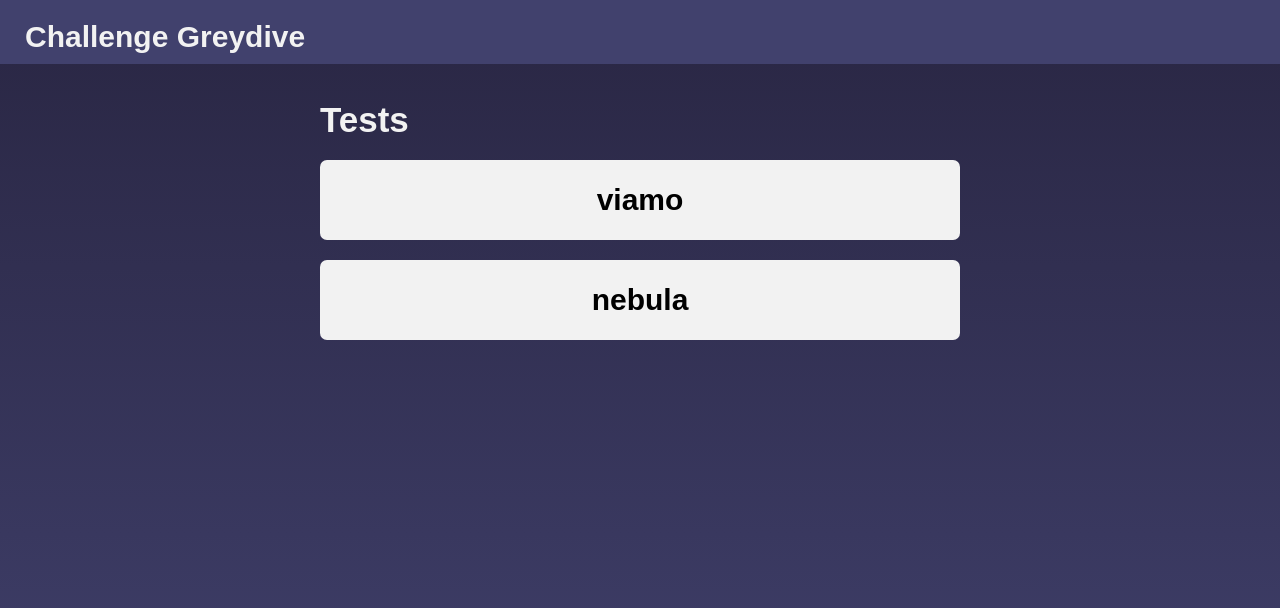
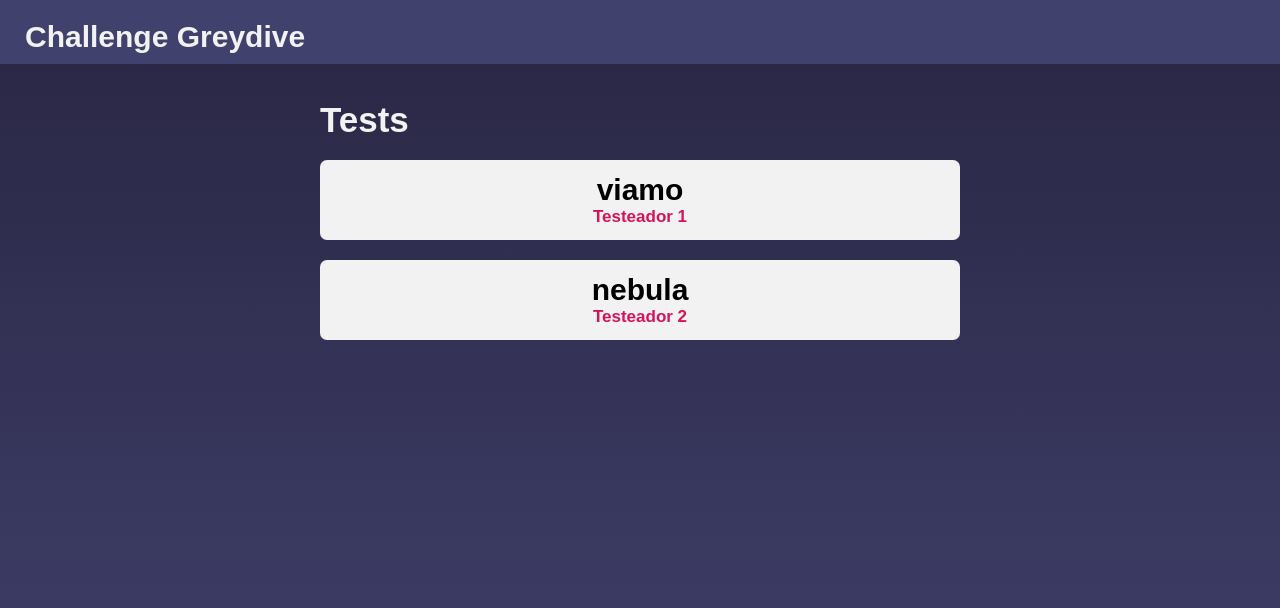
Before and after one commit to matiasortubia/challenge-greydive, a React (Create React App) app: page / in a window 1280 px wide. Shown: the top 608 px of the page. Built offline with nearby package versions, Linux system fonts and the light colour scheme.

Commit message:
Add tester numbers

```diff
--- a/src/App.jsx
+++ b/src/App.jsx
@@ -1,21 +1,22 @@
-import data from './data/db.json';
 import { BrowserRouter as Router, Routes, Route } from "react-router-dom";
 import { v4 as uuidv4 } from 'uuid';
 import { Home } from './pages/Home.jsx';
 import { PageTemplate } from './components/pageTemplate/PageTemplate.jsx';
 import './App.css';
+import data from './data/db.json';
 
 export default function App() {
   return (
       <Router>
           <Routes>
               <Route path='/' element={<Home data={ data } />} />
-              { data.map( el => {
+              { data.map( (el, i) => {
+                let testerNumber = i + 1;
                 return (
-                  <Route path={ `/${el.cliente}` }
+                  <Route path={ `/${el.cliente}/testeador-${ testerNumber }` }
                         key={ uuidv4() }
                         element={
-                          <PageTemplate content={ el } />
+                          <PageTemplate content={ el } testerNumber={ testerNumber } />
                         } />
                 );
               }) }
--- a/src/components/pageTemplate/PageTemplate.jsx
+++ b/src/components/pageTemplate/PageTemplate.jsx
@@ -8,23 +8,21 @@ import styles from './pageTemplate.module.css';
    ob: json object from which the data will be rendered
 
    returns: a jsx expression with the page elements rendered. */
-function PageTemplate({ content }) {
+function PageTemplate({ content, testerNumber }) {
     document.title = content.cliente + " | Challenge Greydive";
 
     const transcription = content.transcripcion.split('<br>').map(str => (
         <React.Fragment key={ uuidv4() }>{str}<br /></React.Fragment>
     ));
 
-
     return (
         <>
-
             <Header />
             <div className={ styles.wrapper }>
                 <main className={ styles.mainBox }>
                     <h2 className={ styles.title }>{ content.cliente }</h2>
                     <h2 className={ styles.title }>Test: Test de usabilidad en el sitio web</h2>
-                    <h3 className={ styles.subtitle }>{ content.plataforma }</h3>
+                    <h3 className={ styles.subtitle }>{ `Testeador ${ testerNumber }` }</h3>
                     <video className={ styles.centered } controls>
                         <source src={ content.linkVideo } type="video/mp4" />
                         Tu navegador no soporta el tag de video.
--- a/src/pages/Home.jsx
+++ b/src/pages/Home.jsx
@@ -12,11 +12,16 @@ const Home = ({ data }) => {
                 <main className={ styles.mainBox }>
                     <h2>Tests</h2>
                     <div className={ styles.linksContainer }>
-                        { data.map(el => {
+                        { data.map((el, i) => {
+                        let testerNumber = i + 1;
                         return (
-                            <Link to={ `/${ el.cliente }` }>
+                            <Link to={ `/${ el.cliente }/testeador-${ testerNumber }` }
+                                  key={ uuidv4() }>
                                 <button className={ styles.linkBox } key={ uuidv4() }>
                                     { el.cliente }
+                                    <p className={ styles.testerText }>
+                                        { `Testeador ${ testerNumber }` }
+                                    </p>
                                 </button>
                             </Link>
                             );
--- a/src/pages/home.module.css
+++ b/src/pages/home.module.css
@@ -29,6 +29,10 @@
     border: none;
 }
 
+.testerText {
+    color: #d4145a;
+}
+
 @media screen and (min-width: 1024px) {
     .mainBox {
         max-width: 60%;
```
